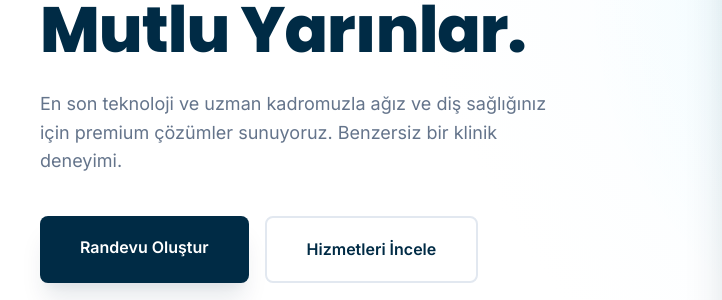
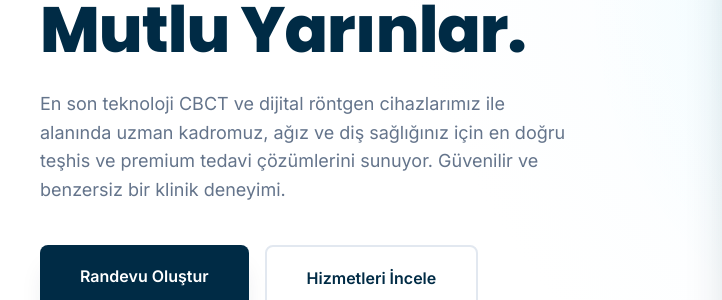
Before and after one commit to barismert27/basyildizdishekimi, a website: page public/index.html in a window 1280 px wide. Shown: the part 340-640 px from the top of the page, 0-722 px from the left. Drawn offline with Linux system fonts and the light colour scheme.

Commit message:
feat: update hero section description with CBCT text

```diff
--- a/public/index.html
+++ b/public/index.html
@@ -197,8 +197,7 @@
                     <div class="hero-text">
                         <span class="badge" data-i18n="hero-badge">✨ Yeni Nesil Diş Hekimliği</span>
                         <h1 data-i18n="hero-title">Sağlıklı Gülüşler,<br>Mutlu Yarınlar.</h1>
-                        <p data-i18n="hero-desc">En son teknoloji ve uzman kadromuzla ağız ve diş sağlığınız için
-                            premium çözuyoruz. Benzersiz bir klinik deneyimi.</p>
+                        <p data-i18n="hero-desc">En son teknoloji CBCT ve dijital röntgen cihazlarımız ile alanında uzman kadromuz, ağız ve diş sağlığınız için en doğru teşhis ve premium tedavi çözümlerini sunuyor. Güvenilir ve benzersiz bir klinik deneyimi.</p>
                         <div class="hero-buttons">
                             <a href="randevu.html" class="btn-primary-lg" data-i18n="btn-hero-app">Randevu Oluştur</a>
                             <a href="hizmetler.html" class="btn-outline-lg" data-i18n="btn-hero-serv">Hizmetleri
--- a/public/translations.js
+++ b/public/translations.js
@@ -14,7 +14,7 @@ const translations = {
         // index page specific
         "hero-badge": "✨ Yeni Nesil Diş Hekimliği",
         "hero-title": "Sağlıklı Gülüşler,<br>Mutlu Yarınlar.",
-        "hero-desc": "En son teknoloji ve uzman kadromuzla ağız ve diş sağlığınız için premium çözümler sunuyoruz. Benzersiz bir klinik deneyimi.",
+        "hero-desc": "En son teknoloji CBCT ve dijital röntgen cihazlarımız ile alanında uzman kadromuz, ağız ve diş sağlığınız için en doğru teşhis ve premium tedavi çözümlerini sunuyor. Güvenilir ve benzersiz bir klinik deneyimi.",
         "btn-hero-app": "Randevu Oluştur",
         "btn-hero-serv": "Hizmetleri İncele",
         "trust-patients": "Mutlu Hasta",
```
